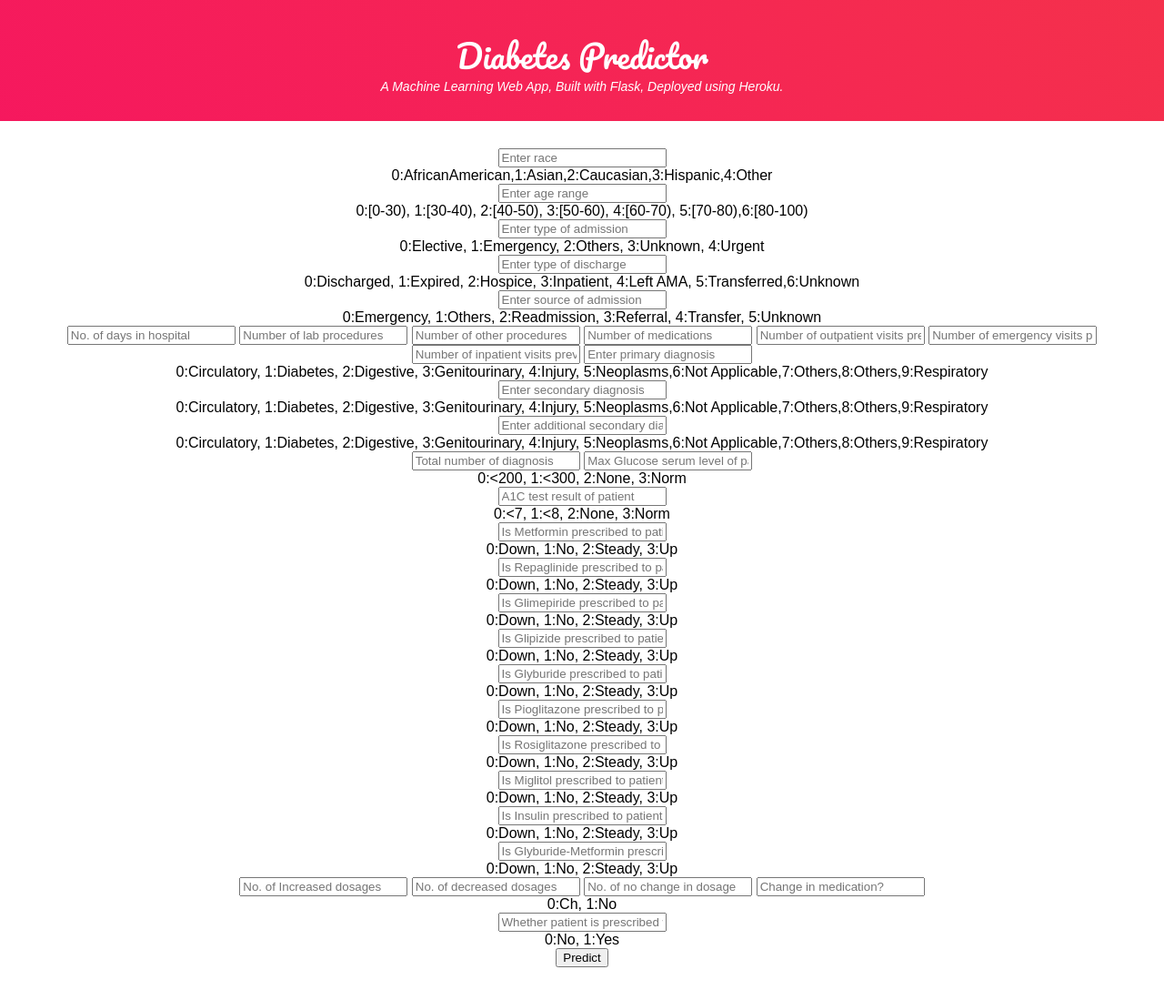
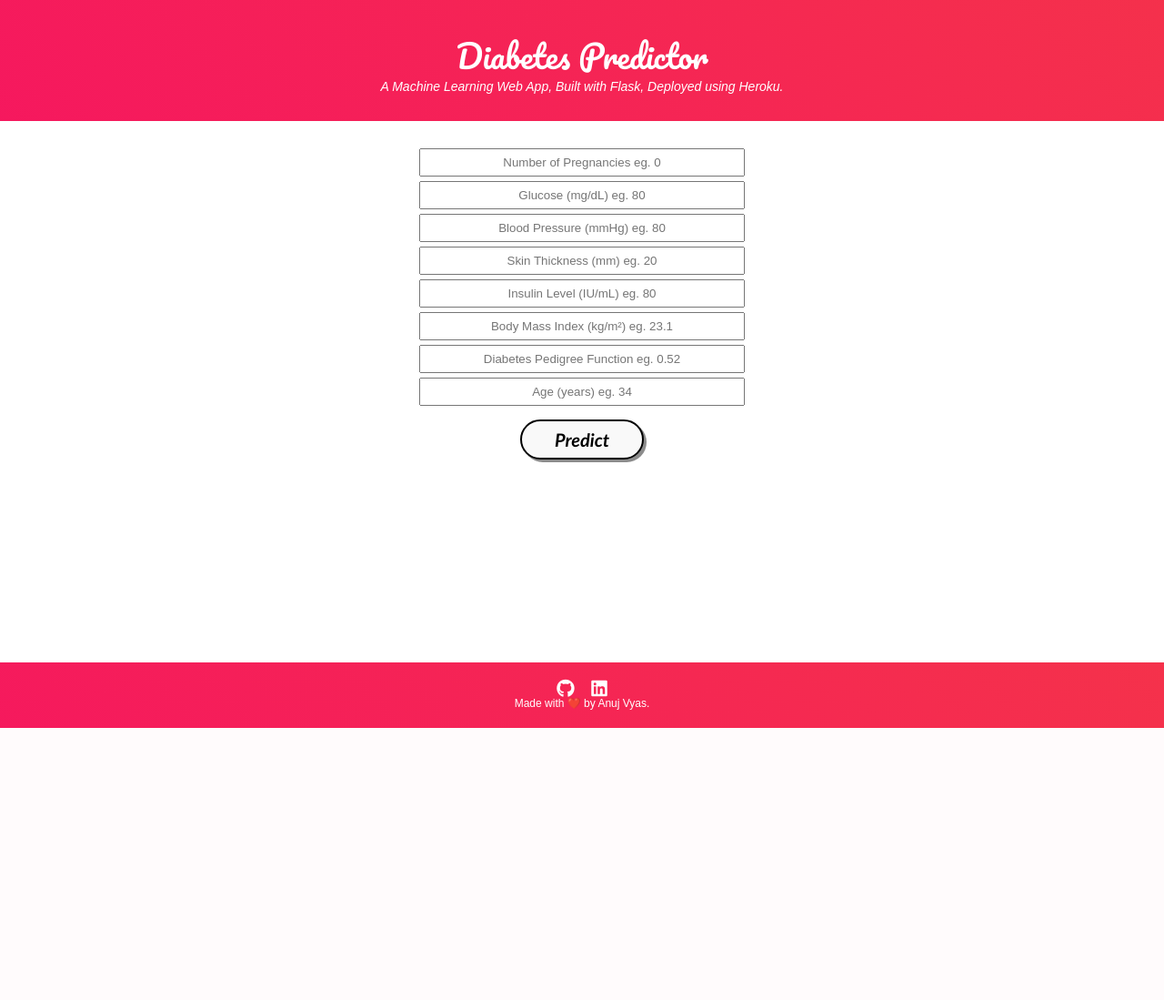
Before and after one commit to akshaysb23/Early_readmission_Prediction, a Flask app: page / in a window 1280 px wide. Shown: the whole page at 91% size. After the commit the page ends 800 px from the top, so only its background shows below. Run offline with Flask 3, Linux system fonts and the light colour scheme; parts of the project's set-up code (start-up, migrations or seed data) failed here and were passed over; some libraries are stand-ins or nearby versions.

Commit message:
Add files via upload

```diff
--- a/templates/index.html
+++ b/templates/index.html
@@ -1,4 +1,3 @@
-<!DOCTYPE html>
 <!DOCTYPE html>
 
 <html lang="en" dir="ltr">
@@ -24,68 +23,27 @@
         <!-- Text Area -->
     	<div class="ml-container">
     		<form action="{{ url_for('predict') }}" method="POST">
-         <!-- Main Input For Receiving Query to our ML -->
-         <form action="{{ url_for('predict')}}"method="post">
-            <input type="text" name="race" placeholder="Enter race" required="required" />
-		<div class="hint">0:AfricanAmerican,1:Asian,2:Caucasian,3:Hispanic,4:Other</div>
-            <input type="text" name="age" placeholder="Enter age range" required="required" />
-		<div class="hint">0:[0-30), 1:[30-40), 2:[40-50), 3:[50-60), 4:[60-70), 5:[70-80),6:[80-100)</div>
-            <input type="text" name="admission_type_id" placeholder="Enter type of admission" required="required" />
-		<div class="hint">0:Elective, 1:Emergency, 2:Others, 3:Unknown, 4:Urgent</div>
-            <input type="text" name="discharge_disposition_id" placeholder="Enter type of discharge" required="required" />
-		<div class="hint">0:Discharged, 1:Expired, 2:Hospice, 3:Inpatient, 4:Left AMA, 5:Transferred,6:Unknown</div>
-            <input type="text" name="admission_source_id" placeholder="Enter source of admission" required="required" />
-		<div class="hint">0:Emergency, 1:Others, 2:Readmission, 3:Referral, 4:Transfer, 5:Unknown</div>
-            <input type="text" name="time_in_hospital" placeholder="No. of days in hospital" required="required" />
-            <input type="text" name="num_lab_procedures" placeholder="Number of lab procedures" required="required" />
-            <input type="text" name="num_procedures" placeholder="Number of other procedures" required="required" />
-            <input type="text" name="num_medications" placeholder="Number of medications" required="required" />
-            <input type="text" name="number_outpatient" placeholder="Number of outpatient visits previous to this encounter" required="required" />
-            <input type="text" name="number_emergency" placeholder="Number of emergency visits previous to this encounter" required="required" />
-            <input type="text" name="number_inpatient" placeholder="Number of inpatient visits previous to this encounter" required="required" />
-            <input type="text" name="diag_1" placeholder="Enter primary diagnosis" required="required" />
-		<div class="hint">0:Circulatory, 1:Diabetes, 2:Digestive, 3:Genitourinary, 4:Injury, 5:Neoplasms,6:Not Applicable,7:Others,8:Others,9:Respiratory</div>
-            <input type="text" name="diag_2" placeholder="Enter secondary diagnosis" required="required" />
-		<div class="hint">0:Circulatory, 1:Diabetes, 2:Digestive, 3:Genitourinary, 4:Injury, 5:Neoplasms,6:Not Applicable,7:Others,8:Others,9:Respiratory</div>
-            <input type="text" name="diag_3" placeholder="Enter additional secondary diagnosis" required="required" />
-		<div class="hint">0:Circulatory, 1:Diabetes, 2:Digestive, 3:Genitourinary, 4:Injury, 5:Neoplasms,6:Not Applicable,7:Others,8:Others,9:Respiratory</div>
-            <input type="text" name="number_diagnoses" placeholder="Total number of diagnosis" required="required" />
-            <input type="text" name="max_glu_serum" placeholder="Max Glucose serum level of patient" required="required" />
-		<div class="hint">0:<200, 1:<300, 2:None, 3:Norm</div>
-            <input type="text" name="A1Cresult" placeholder="A1C test result of patient" required="required" />
-		<div class="hint">0:<7, 1:<8, 2:None, 3:Norm</div>
-            <input type="text" name="metformin" placeholder="Is Metformin prescribed to patient?" required="required" />
-		<div class="hint">0:Down, 1:No, 2:Steady, 3:Up</div>
-            <input type="text" name="repaglinide" placeholder="Is Repaglinide prescribed to patient?" required="required" />
-		<div class="hint">0:Down, 1:No, 2:Steady, 3:Up</div>
-            <input type="text" name="glimepiride" placeholder="Is Glimepiride prescribed to patient?" required="required" />
-		<div class="hint">0:Down, 1:No, 2:Steady, 3:Up</div>
-            <input type="text" name="glipizide" placeholder="Is Glipizide prescribed to patient?" required="required" />
-		<div class="hint">0:Down, 1:No, 2:Steady, 3:Up</div>
-            <input type="text" name="glyburide" placeholder="Is Glyburide prescribed to patient?" required="required" />
-		<div class="hint">0:Down, 1:No, 2:Steady, 3:Up</div>
-            <input type="text" name="pioglitazone" placeholder="Is Pioglitazone prescribed to patient?" required="required" />
-		<div class="hint">0:Down, 1:No, 2:Steady, 3:Up</div>
-            <input type="text" name="rosiglitazone" placeholder="Is Rosiglitazone prescribed to patient?" required="required" />
-		<div class="hint">0:Down, 1:No, 2:Steady, 3:Up</div>
-            <input type="text" name="miglitol" placeholder="Is Miglitol prescribed to patient?" required="required" />
-		<div class="hint">0:Down, 1:No, 2:Steady, 3:Up</div>
-            <input type="text" name="insulin" placeholder="Is Insulin prescribed to patient?" required="required" />
-		<div class="hint">0:Down, 1:No, 2:Steady, 3:Up</div>
-            <input type="text" name="glyburide-metformin" placeholder="Is Glyburide-Metformin prescribed to patient?" required="required" />
-		<div class="hint">0:Down, 1:No, 2:Steady, 3:Up</div>
-            <input type="text" name="Up_medicine" placeholder="No. of Increased dosages" required="required" />
-            <input type="text" name="Down_medicine" placeholder="No. of decreased dosages" required="required" />
-            <input type="text" name="Steady_medicine" placeholder="No. of no change in dosage" required="required" />
-            <input type="text" name="change" placeholder="Change in medication?" required="required" />
-		<div class="hint">0:Ch, 1:No</div>
-            <input type="text" name="diabetesMed" placeholder="Whether patient is prescribed with medications" required="required" />
-		<div class="hint">0:No, 1:Yes</div>
-            <input type="submit" name="submit" value="Predict" />
-         </form>
-         <br>
-         <br>
-         {{ prediction_text }}
-      </div>
-   </body>
+                <input class="form-input" type="text" name="pregnancies" placeholder="Number of Pregnancies eg. 0"><br>
+                <input class="form-input" type="text" name="glucose" placeholder="Glucose (mg/dL) eg. 80"><br>
+                <input class="form-input" type="text" name="bloodpressure" placeholder="Blood Pressure (mmHg) eg. 80"><br>
+                <input class="form-input" type="text" name="skinthickness" placeholder="Skin Thickness (mm) eg. 20"><br>
+                <input class="form-input" type="text" name="insulin" placeholder="Insulin Level (IU/mL) eg. 80"><br>
+                <input class="form-input" type="text" name="bmi" placeholder="Body Mass Index (kg/m²) eg. 23.1"><br>
+                <input class="form-input" type="text" name="dpf" placeholder="Diabetes Pedigree Function eg. 0.52"><br>
+                <input class="form-input" type="text" name="age" placeholder="Age (years) eg. 34"><br>
+
+        		<input type="submit" class="my-cta-button" value="Predict">
+        	</form>
+    	</div>
+
+        <!-- Footer -->
+       <div class='footer'>
+           <div class="contact">
+               <a target="_blank" href="https://github.com/anujvyas/Diabetes-Prediction-Deployment"><i class="fab fa-github fa-lg contact-icon"></i></a>
+               <a target="_blank" href="https://www.linkedin.com/in/anujkvyas"><i class="fab fa-linkedin fa-lg contact-icon"></i></a>
+           </div>
+           <p class='footer-description'>Made with ❤️ by Anuj Vyas.</p>
+       </div>
+
+    </body>
 </html>
```
Also changed, not shown: templates/result.html (added, +44 -0 lines).
